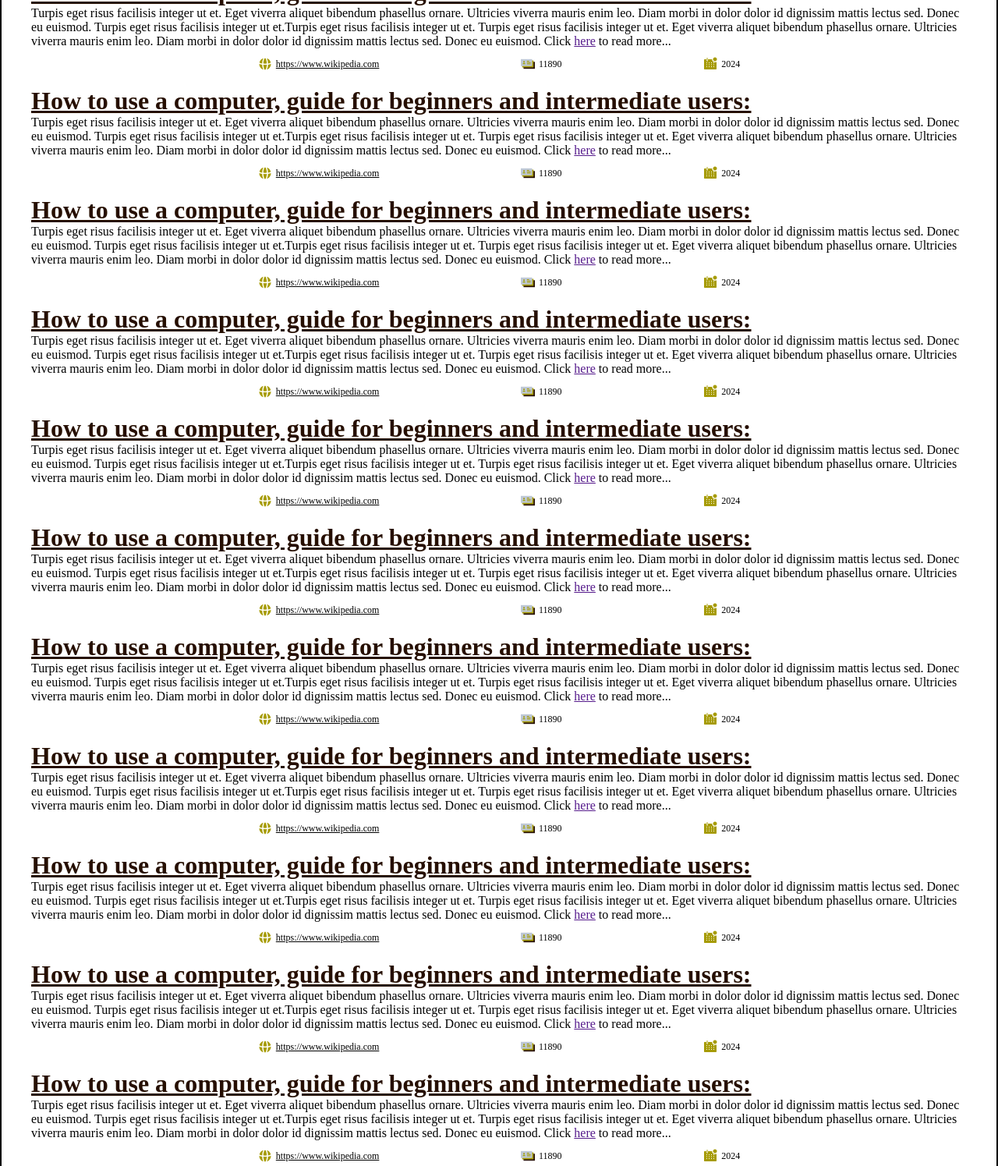
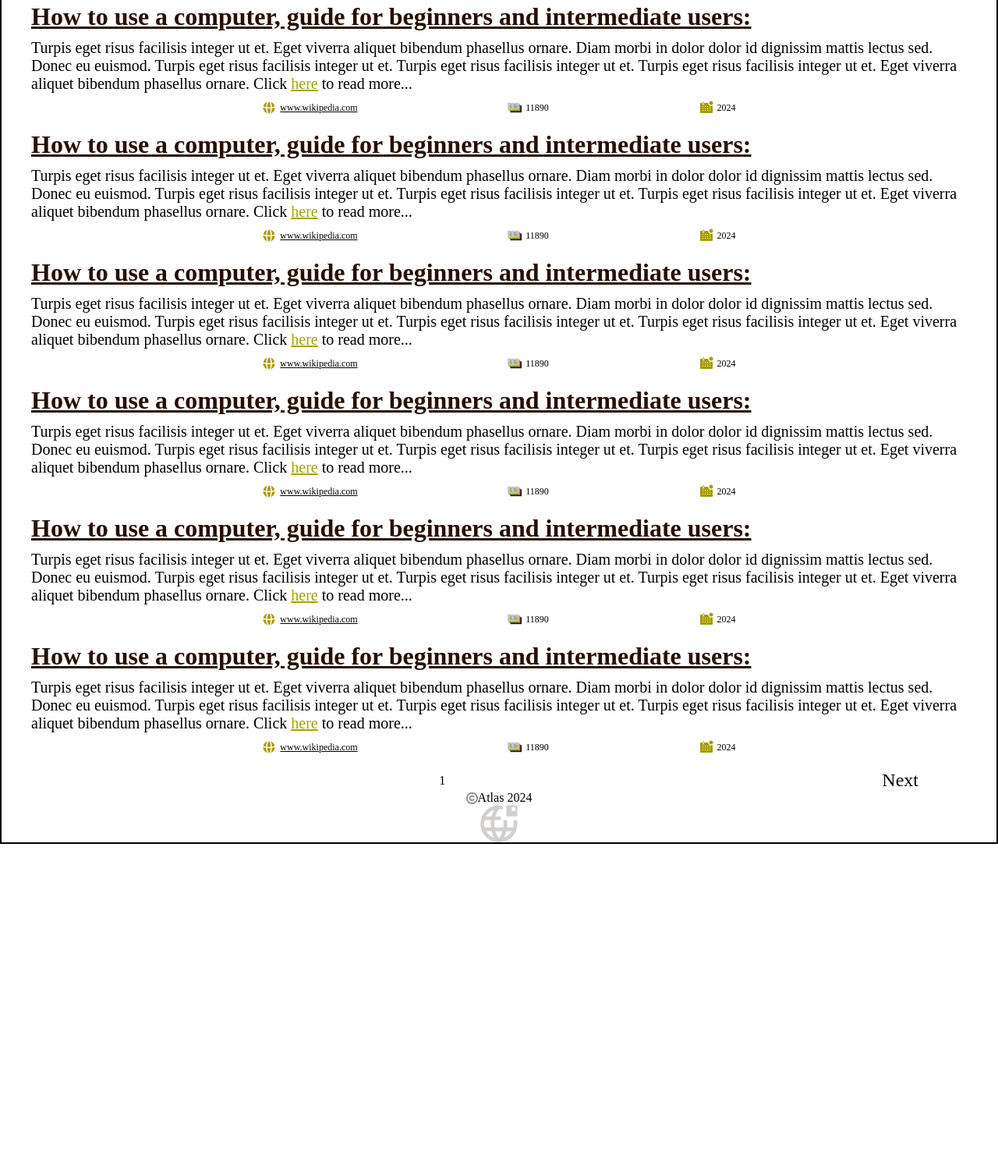
Before and after one commit to nwhator/Atlas, a plain HTML site: page code/result.html in a window 1280 px wide. Shown: the part 665-2160 px from the top of the page at 78% size. After the commit the page ends 1747 px from the top, so only its background shows below. Drawn offline with Linux system fonts and the light colour scheme.

Commit message:
Update result.html

```diff
--- a/code/result.html
+++ b/code/result.html
@@ -14,7 +14,9 @@
     <div class="top-2">
         <span>Results :</span>
     </div>
-    <div class="display-image">
+
+    <!--Display Image and Display video section archived-->
+    <!--<div class="display-image">
         <div class="framebox">
             <iframe src="https://www.wikihow.com/images/thumb/4/44/Use-a-Computer-Step-1-Version-4.jpg/aid1721796-v4-728px-Use-a-Computer-Step-1-Version-4.jpg" frameborder="0"></iframe>
             <iframe src="https://www.wikihow.com/images/thumb/d/df/Use-a-Computer-Step-2-Version-4.jpg/aid1721796-v4-728px-Use-a-Computer-Step-2-Version-4.jpg" frameborder="0"></iframe>
@@ -55,18 +57,18 @@
             </div>
         </div>
         <button></button>
-    </div>
+    </div>-->
+
+
     <div class="display-text">
         <div class="text-box">
             <span class="text-title">How to use a computer, guide for beginners and intermediate users:</span>
-            <div class="text-container">
-                <p>Turpis eget risus facilisis integer ut et. Eget viverra aliquet bibendum phasellus ornare. Ultricies viverra mauris enim leo. Diam morbi in dolor dolor id dignissim mattis lectus sed. Donec eu euismod. Turpis eget risus facilisis integer ut et.Turpis eget risus facilisis integer ut et. Turpis eget risus facilisis integer ut et. Eget viverra aliquet bibendum phasellus ornare. Ultricies viverra mauris enim leo. Diam morbi in dolor dolor id dignissim mattis lectus sed. Donec eu euismod. Click <a href="">here</a> to read more...</p>
-            </div>
+            <p>Turpis eget risus facilisis integer ut et. Eget viverra aliquet bibendum phasellus ornare. Diam morbi in dolor dolor id dignissim mattis lectus sed. Donec eu euismod. Turpis eget risus facilisis integer ut et. Turpis eget risus facilisis integer ut et. Turpis eget risus facilisis integer ut et. Eget viverra aliquet bibendum phasellus ornare. Click <a href="">here</a> to read more...</p>
         </div>
         <div class="text-bottom">
             <div class="source">
                 <img src="../assets/Frame.svg" alt="">
-                <a href="http://">https://www.wikipedia.com</a>
+                <a href="https://www.wikipedia.com">www.wikipedia.com</a>
             </div>
             <div class="page-visit">
                 <img src="../assets/Layer_1.svg" alt="">
@@ -78,17 +80,16 @@
             </div>
         </div>
     </div>
+
     <div class="display-text">
         <div class="text-box">
             <span class="text-title">How to use a computer, guide for beginners and intermediate users:</span>
-            <div class="text-container">
-                <p>Turpis eget risus facilisis integer ut et. Eget viverra aliquet bibendum phasellus ornare. Ultricies viverra mauris enim leo. Diam morbi in dolor dolor id dignissim mattis lectus sed. Donec eu euismod. Turpis eget risus facilisis integer ut et.Turpis eget risus facilisis integer ut et. Turpis eget risus facilisis integer ut et. Eget viverra aliquet bibendum phasellus ornare. Ultricies viverra mauris enim leo. Diam morbi in dolor dolor id dignissim mattis lectus sed. Donec eu euismod. Click <a href="">here</a> to read more...</p>
-            </div>
+            <p>Turpis eget risus facilisis integer ut et. Eget viverra aliquet bibendum phasellus ornare. Diam morbi in dolor dolor id dignissim mattis lectus sed. Donec eu euismod. Turpis eget risus facilisis integer ut et. Turpis eget risus facilisis integer ut et. Turpis eget risus facilisis integer ut et. Eget viverra aliquet bibendum phasellus ornare. Click <a href="">here</a> to read more...</p>
         </div>
         <div class="text-bottom">
             <div class="source">
                 <img src="../assets/Frame.svg" alt="">
-                <a href="http://">https://www.wikipedia.com</a>
+                <a href="https://www.wikipedia.com">www.wikipedia.com</a>
             </div>
             <div class="page-visit">
                 <img src="../assets/Layer_1.svg" alt="">
@@ -100,17 +101,16 @@
             </div>
         </div>
     </div>
+
     <div class="display-text">
         <div class="text-box">
             <span class="text-title">How to use a computer, guide for beginners and intermediate users:</span>
-            <div class="text-container">
-                <p>Turpis eget risus facilisis integer ut et. Eget viverra aliquet bibendum phasellus ornare. Ultricies viverra mauris enim leo. Diam morbi in dolor dolor id dignissim mattis lectus sed. Donec eu euismod. Turpis eget risus facilisis integer ut et.Turpis eget risus facilisis integer ut et. Turpis eget risus facilisis integer ut et. Eget viverra aliquet bibendum phasellus ornare. Ultricies viverra mauris enim leo. Diam morbi in dolor dolor id dignissim mattis lectus sed. Donec eu euismod. Click <a href="">here</a> to read more...</p>
-            </div>
+            <p>Turpis eget risus facilisis integer ut et. Eget viverra aliquet bibendum phasellus ornare. Diam morbi in dolor dolor id dignissim mattis lectus sed. Donec eu euismod. Turpis eget risus facilisis integer ut et. Turpis eget risus facilisis integer ut et. Turpis eget risus facilisis integer ut et. Eget viverra aliquet bibendum phasellus ornare. Click <a href="">here</a> to read more...</p>
         </div>
         <div class="text-bottom">
             <div class="source">
                 <img src="../assets/Frame.svg" alt="">
-                <a href="http://">https://www.wikipedia.com</a>
+                <a href="https://www.wikipedia.com">www.wikipedia.com</a>
             </div>
             <div class="page-visit">
                 <img src="../assets/Layer_1.svg" alt="">
@@ -122,17 +122,16 @@
             </div>
         </div>
     </div>
+
     <div class="display-text">
         <div class="text-box">
             <span class="text-title">How to use a computer, guide for beginners and intermediate users:</span>
-            <div class="text-container">
-                <p>Turpis eget risus facilisis integer ut et. Eget viverra aliquet bibendum phasellus ornare. Ultricies viverra mauris enim leo. Diam morbi in dolor dolor id dignissim mattis lectus sed. Donec eu euismod. Turpis eget risus facilisis integer ut et.Turpis eget risus facilisis integer ut et. Turpis eget risus facilisis integer ut et. Eget viverra aliquet bibendum phasellus ornare. Ultricies viverra mauris enim leo. Diam morbi in dolor dolor id dignissim mattis lectus sed. Donec eu euismod. Click <a href="">here</a> to read more...</p>
-            </div>
+            <p>Turpis eget risus facilisis integer ut et. Eget viverra aliquet bibendum phasellus ornare. Diam morbi in dolor dolor id dignissim mattis lectus sed. Donec eu euismod. Turpis eget risus facilisis integer ut et. Turpis eget risus facilisis integer ut et. Turpis eget risus facilisis integer ut et. Eget viverra aliquet bibendum phasellus ornare. Click <a href="">here</a> to read more...</p>
         </div>
         <div class="text-bottom">
             <div class="source">
                 <img src="../assets/Frame.svg" alt="">
-                <a href="http://">https://www.wikipedia.com</a>
+                <a href="https://www.wikipedia.com">www.wikipedia.com</a>
             </div>
             <div class="page-visit">
                 <img src="../assets/Layer_1.svg" alt="">
@@ -144,17 +143,16 @@
             </div>
         </div>
     </div>
+
     <div class="display-text">
         <div class="text-box">
             <span class="text-title">How to use a computer, guide for beginners and intermediate users:</span>
-            <div class="text-container">
-                <p>Turpis eget risus facilisis integer ut et. Eget viverra aliquet bibendum phasellus ornare. Ultricies viverra mauris enim leo. Diam morbi in dolor dolor id dignissim mattis lectus sed. Donec eu euismod. Turpis eget risus facilisis integer ut et.Turpis eget risus facilisis integer ut et. Turpis eget risus facilisis integer ut et. Eget viverra aliquet bibendum phasellus ornare. Ultricies viverra mauris enim leo. Diam morbi in dolor dolor id dignissim mattis lectus sed. Donec eu euismod. Click <a href="">here</a> to read more...</p>
-            </div>
+            <p>Turpis eget risus facilisis integer ut et. Eget viverra aliquet bibendum phasellus ornare. Diam morbi in dolor dolor id dignissim mattis lectus sed. Donec eu euismod. Turpis eget risus facilisis integer ut et. Turpis eget risus facilisis integer ut et. Turpis eget risus facilisis integer ut et. Eget viverra aliquet bibendum phasellus ornare. Click <a href="">here</a> to read more...</p>
         </div>
         <div class="text-bottom">
             <div class="source">
                 <img src="../assets/Frame.svg" alt="">
-                <a href="http://">https://www.wikipedia.com</a>
+                <a href="https://www.wikipedia.com">www.wikipedia.com</a>
             </div>
             <div class="page-visit">
                 <img src="../assets/Layer_1.svg" alt="">
@@ -166,17 +164,16 @@
             </div>
         </div>
     </div>
+
     <div class="display-text">
         <div class="text-box">
             <span class="text-title">How to use a computer, guide for beginners and intermediate users:</span>
-            <div class="text-container">
-                <p>Turpis eget risus facilisis integer ut et. Eget viverra aliquet bibendum phasellus ornare. Ultricies viverra mauris enim leo. Diam morbi in dolor dolor id dignissim mattis lectus sed. Donec eu euismod. Turpis eget risus facilisis integer ut et.Turpis eget risus facilisis integer ut et. Turpis eget risus facilisis integer ut et. Eget viverra aliquet bibendum phasellus ornare. Ultricies viverra mauris enim leo. Diam morbi in dolor dolor id dignissim mattis lectus sed. Donec eu euismod. Click <a href="">here</a> to read more...</p>
-            </div>
+            <p>Turpis eget risus facilisis integer ut et. Eget viverra aliquet bibendum phasellus ornare. Diam morbi in dolor dolor id dignissim mattis lectus sed. Donec eu euismod. Turpis eget risus facilisis integer ut et. Turpis eget risus facilisis integer ut et. Turpis eget risus facilisis integer ut et. Eget viverra aliquet bibendum phasellus ornare. Click <a href="">here</a> to read more...</p>
         </div>
         <div class="text-bottom">
             <div class="source">
                 <img src="../assets/Frame.svg" alt="">
-                <a href="http://">https://www.wikipedia.com</a>
+                <a href="https://www.wikipedia.com">www.wikipedia.com</a>
             </div>
             <div class="page-visit">
                 <img src="../assets/Layer_1.svg" alt="">
@@ -188,17 +185,16 @@
             </div>
         </div>
     </div>
+
     <div class="display-text">
         <div class="text-box">
             <span class="text-title">How to use a computer, guide for beginners and intermediate users:</span>
-            <div class="text-container">
-                <p>Turpis eget risus facilisis integer ut et. Eget viverra aliquet bibendum phasellus ornare. Ultricies viverra mauris enim leo. Diam morbi in dolor dolor id dignissim mattis lectus sed. Donec eu euismod. Turpis eget risus facilisis integer ut et.Turpis eget risus facilisis integer ut et. Turpis eget risus facilisis integer ut et. Eget viverra aliquet bibendum phasellus ornare. Ultricies viverra mauris enim leo. Diam morbi in dolor dolor id dignissim mattis lectus sed. Donec eu euismod. Click <a href="">here</a> to read more...</p>
-            </div>
+            <p>Turpis eget risus facilisis integer ut et. Eget viverra aliquet bibendum phasellus ornare. Diam morbi in dolor dolor id dignissim mattis lectus sed. Donec eu euismod. Turpis eget risus facilisis integer ut et. Turpis eget risus facilisis integer ut et. Turpis eget risus facilisis integer ut et. Eget viverra aliquet bibendum phasellus ornare. Click <a href="">here</a> to read more...</p>
         </div>
         <div class="text-bottom">
             <div class="source">
                 <img src="../assets/Frame.svg" alt="">
-                <a href="http://">https://www.wikipedia.com</a>
+                <a href="https://www.wikipedia.com">www.wikipedia.com</a>
             </div>
             <div class="page-visit">
                 <img src="../assets/Layer_1.svg" alt="">
@@ -210,17 +206,16 @@
             </div>
         </div>
     </div>
+
     <div class="display-text">
         <div class="text-box">
             <span class="text-title">How to use a computer, guide for beginners and intermediate users:</span>
-            <div class="text-container">
-                <p>Turpis eget risus facilisis integer ut et. Eget viverra aliquet bibendum phasellus ornare. Ultricies viverra mauris enim leo. Diam morbi in dolor dolor id dignissim mattis lectus sed. Donec eu euismod. Turpis eget risus facilisis integer ut et.Turpis eget risus facilisis integer ut et. Turpis eget risus facilisis integer ut et. Eget viverra aliquet bibendum phasellus ornare. Ultricies viverra mauris enim leo. Diam morbi in dolor dolor id dignissim mattis lectus sed. Donec eu euismod. Click <a href="">here</a> to read more...</p>
-            </div>
+            <p>Turpis eget risus facilisis integer ut et. Eget viverra aliquet bibendum phasellus ornare. Diam morbi in dolor dolor id dignissim mattis lectus sed. Donec eu euismod. Turpis eget risus facilisis integer ut et. Turpis eget risus facilisis integer ut et. Turpis eget risus facilisis integer ut et. Eget viverra aliquet bibendum phasellus ornare. Click <a href="">here</a> to read more...</p>
         </div>
         <div class="text-bottom">
             <div class="source">
                 <img src="../assets/Frame.svg" alt="">
-                <a href="http://">https://www.wikipedia.com</a>
+                <a href="https://www.wikipedia.com">www.wikipedia.com</a>
             </div>
             <div class="page-visit">
                 <img src="../assets/Layer_1.svg" alt="">
@@ -232,17 +227,16 @@
             </div>
         </div>
     </div>
+
     <div class="display-text">
         <div class="text-box">
             <span class="text-title">How to use a computer, guide for beginners and intermediate users:</span>
-            <div class="text-container">
-                <p>Turpis eget risus facilisis integer ut et. Eget viverra aliquet bibendum phasellus ornare. Ultricies viverra mauris enim leo. Diam morbi in dolor dolor id dignissim mattis lectus sed. Donec eu euismod. Turpis eget risus facilisis integer ut et.Turpis eget risus facilisis integer ut et. Turpis eget risus facilisis integer ut et. Eget viverra aliquet bibendum phasellus ornare. Ultricies viverra mauris enim leo. Diam morbi in dolor dolor id dignissim mattis lectus sed. Donec eu euismod. Click <a href="">here</a> to read more...</p>
-            </div>
+            <p>Turpis eget risus facilisis integer ut et. Eget viverra aliquet bibendum phasellus ornare. Diam morbi in dolor dolor id dignissim mattis lectus sed. Donec eu euismod. Turpis eget risus facilisis integer ut et. Turpis eget risus facilisis integer ut et. Turpis eget risus facilisis integer ut et. Eget viverra aliquet bibendum phasellus ornare. Click <a href="">here</a> to read more...</p>
         </div>
         <div class="text-bottom">
             <div class="source">
                 <img src="../assets/Frame.svg" alt="">
-                <a href="http://">https://www.wikipedia.com</a>
+                <a href="https://www.wikipedia.com">www.wikipedia.com</a>
             </div>
             <div class="page-visit">
                 <img src="../assets/Layer_1.svg" alt="">
@@ -254,50 +248,7 @@
             </div>
         </div>
     </div>
-    <div class="display-text">
-        <div class="text-box">
-            <span class="text-title">How to use a computer, guide for beginners and intermediate users:</span>
-            <div class="text-container">
-                <p>Turpis eget risus facilisis integer ut et. Eget viverra aliquet bibendum phasellus ornare. Ultricies viverra mauris enim leo. Diam morbi in dolor dolor id dignissim mattis lectus sed. Donec eu euismod. Turpis eget risus facilisis integer ut et.Turpis eget risus facilisis integer ut et. Turpis eget risus facilisis integer ut et. Eget viverra aliquet bibendum phasellus ornare. Ultricies viverra mauris enim leo. Diam morbi in dolor dolor id dignissim mattis lectus sed. Donec eu euismod. Click <a href="">here</a> to read more...</p>
-            </div>
-        </div>
-        <div class="text-bottom">
-            <div class="source">
-                <img src="../assets/Frame.svg" alt="">
-                <a href="http://">https://www.wikipedia.com</a>
-            </div>
-            <div class="page-visit">
-                <img src="../assets/Layer_1.svg" alt="">
-                <span>11890</span>
-            </div>
-            <div class="publish-date">
-                <img src="../assets/Calendar.svg" alt="">
-                <span>2024</span>
-            </div>
-        </div>
-    </div>
-    <div class="display-text">
-        <div class="text-box">
-            <span class="text-title">How to use a computer, guide for beginners and intermediate users:</span>
-            <div class="text-container">
-                <p>Turpis eget risus facilisis integer ut et. Eget viverra aliquet bibendum phasellus ornare. Ultricies viverra mauris enim leo. Diam morbi in dolor dolor id dignissim mattis lectus sed. Donec eu euismod. Turpis eget risus facilisis integer ut et.Turpis eget risus facilisis integer ut et. Turpis eget risus facilisis integer ut et. Eget viverra aliquet bibendum phasellus ornare. Ultricies viverra mauris enim leo. Diam morbi in dolor dolor id dignissim mattis lectus sed. Donec eu euismod. Click <a href="">here</a> to read more...</p>
-            </div>
-        </div>
-        <div class="text-bottom">
-            <div class="source">
-                <img src="../assets/Frame.svg" alt="">
-                <a href="http://">https://www.wikipedia.com</a>
-            </div>
-            <div class="page-visit">
-                <img src="../assets/Layer_1.svg" alt="">
-                <span>11890</span>
-            </div>
-            <div class="publish-date">
-                <img src="../assets/Calendar.svg" alt="">
-                <span>2024</span>
-            </div>
-        </div>
-    </div>
+
     <div class="page-id">
         <div class="page-number">
             1
```
